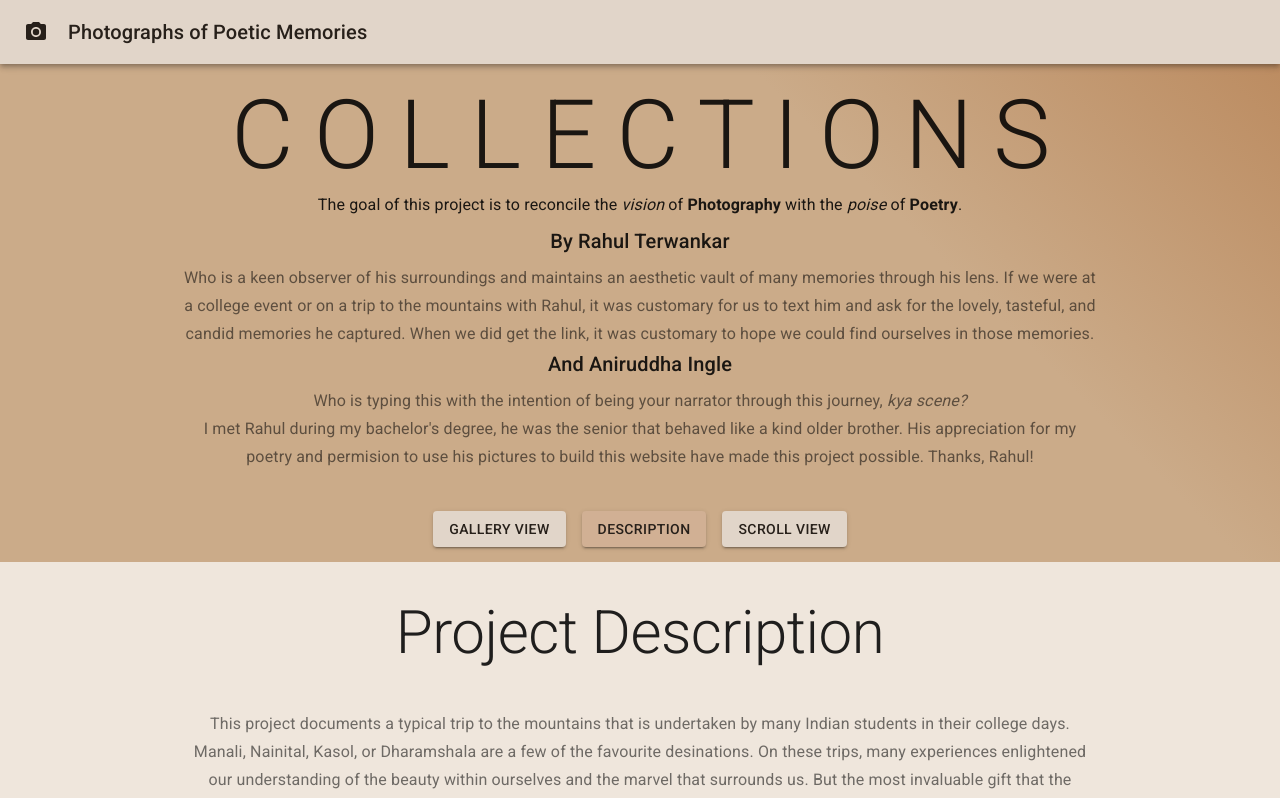
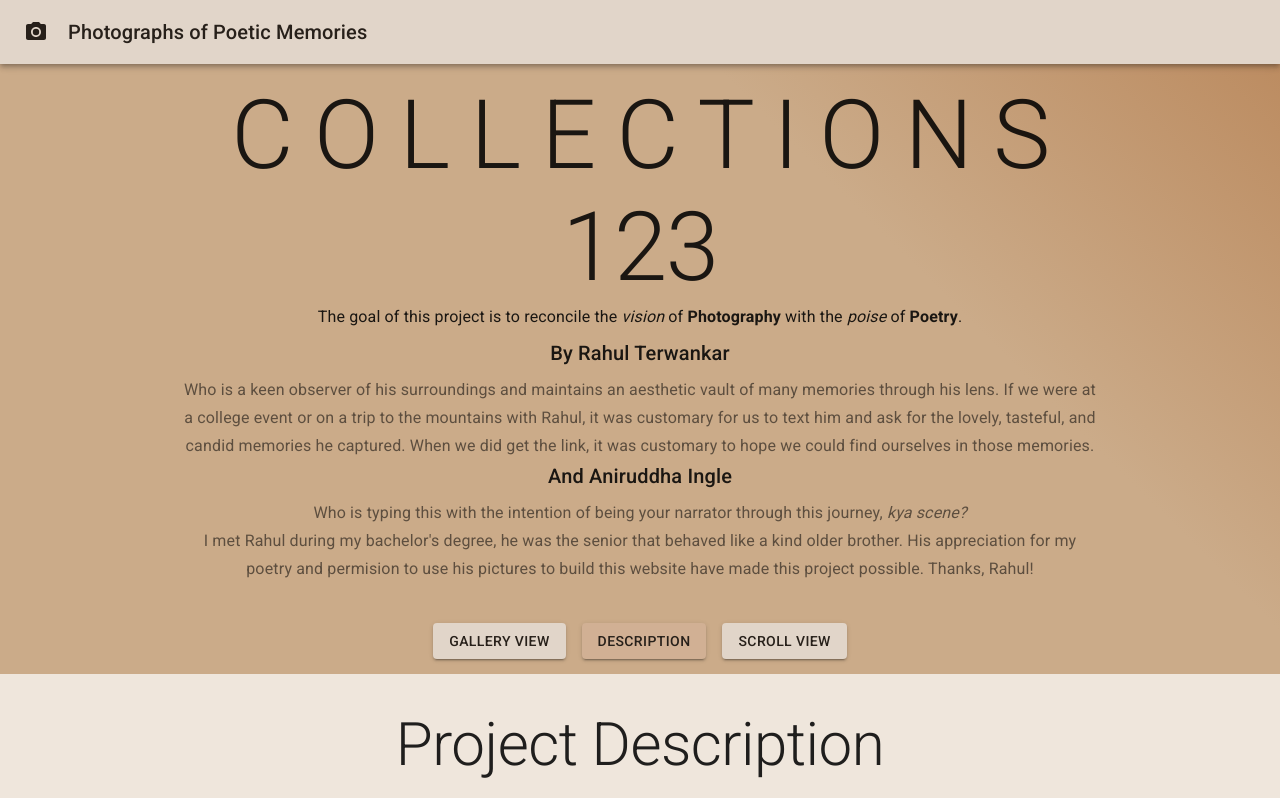
Before and after one commit to aniruddha-ingle/Collections-PhotoPoetry, a React (Create React App) app: page / in a window 1280 px wide. Shown: the top 798 px of the page. Built offline with nearby package versions, Linux system fonts and the light colour scheme.

Commit message:
Activate Deploys

```diff
--- a/src/App.jsx
+++ b/src/App.jsx
@@ -45,7 +45,7 @@ const App = () => {
         <div className={classes.container}>
           <Container maxWidth="md">
             <Typography variant="h1" align="center" color="textPrimary">
-              {"C O L L E C T I O N S"}
+              {"C O L L E C T I O N S 123"}
             </Typography>
             <Typography
               variant="subtitle1"
--- a/src/components/GalleryView.jsx
+++ b/src/components/GalleryView.jsx
@@ -27,6 +27,7 @@ const GalleryView = ({ cards }) => {
   };
   const handlePoemToggle = (e) => {
     const id = e.currentTarget.id;
+    console.log("Clicked Baby Bitch!");
     setbuttonId(id - 1);
     setOpenPoem(!openPoem);
   };
```
Also changed, not shown: 21 other files (tests, documents, lock files or other folders).
